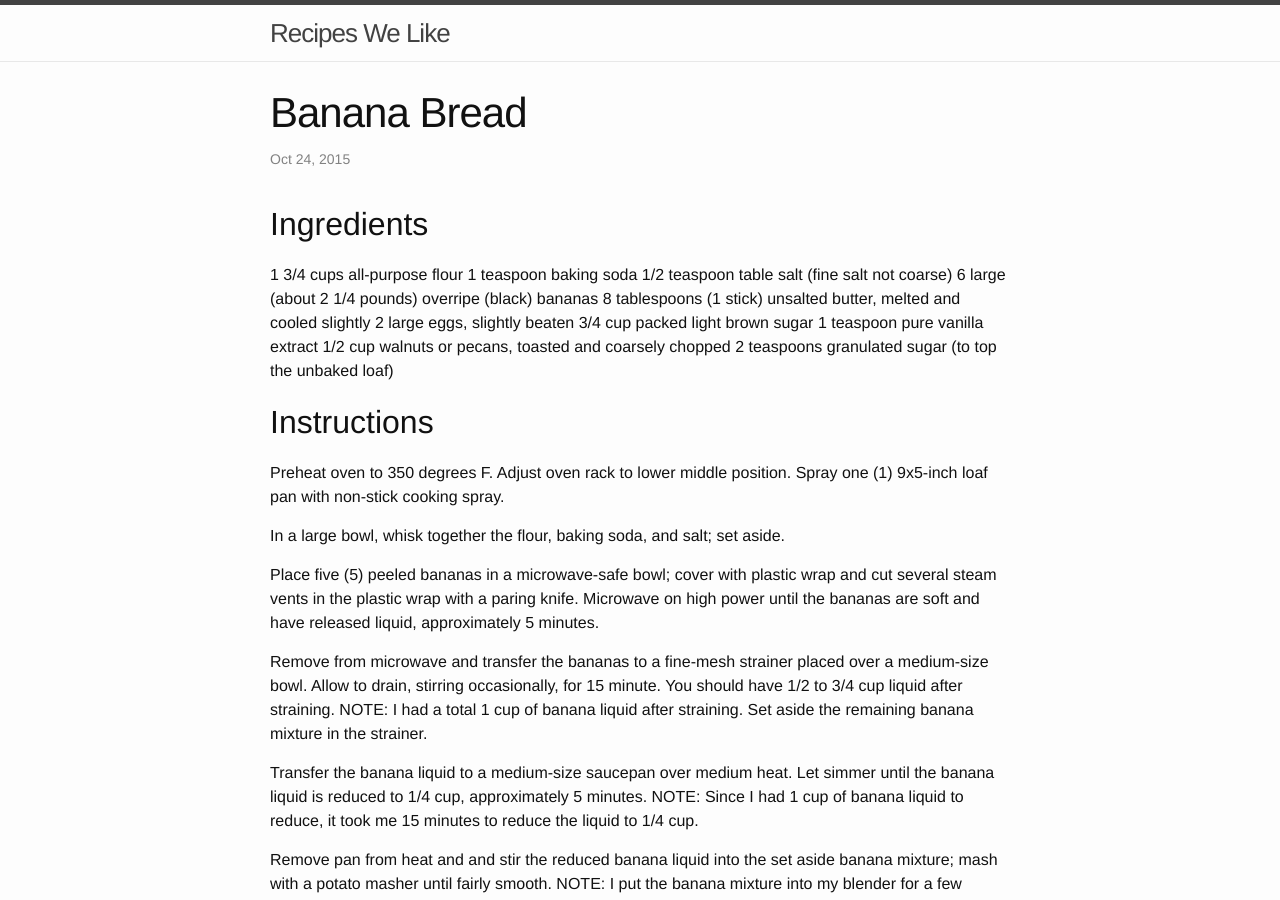
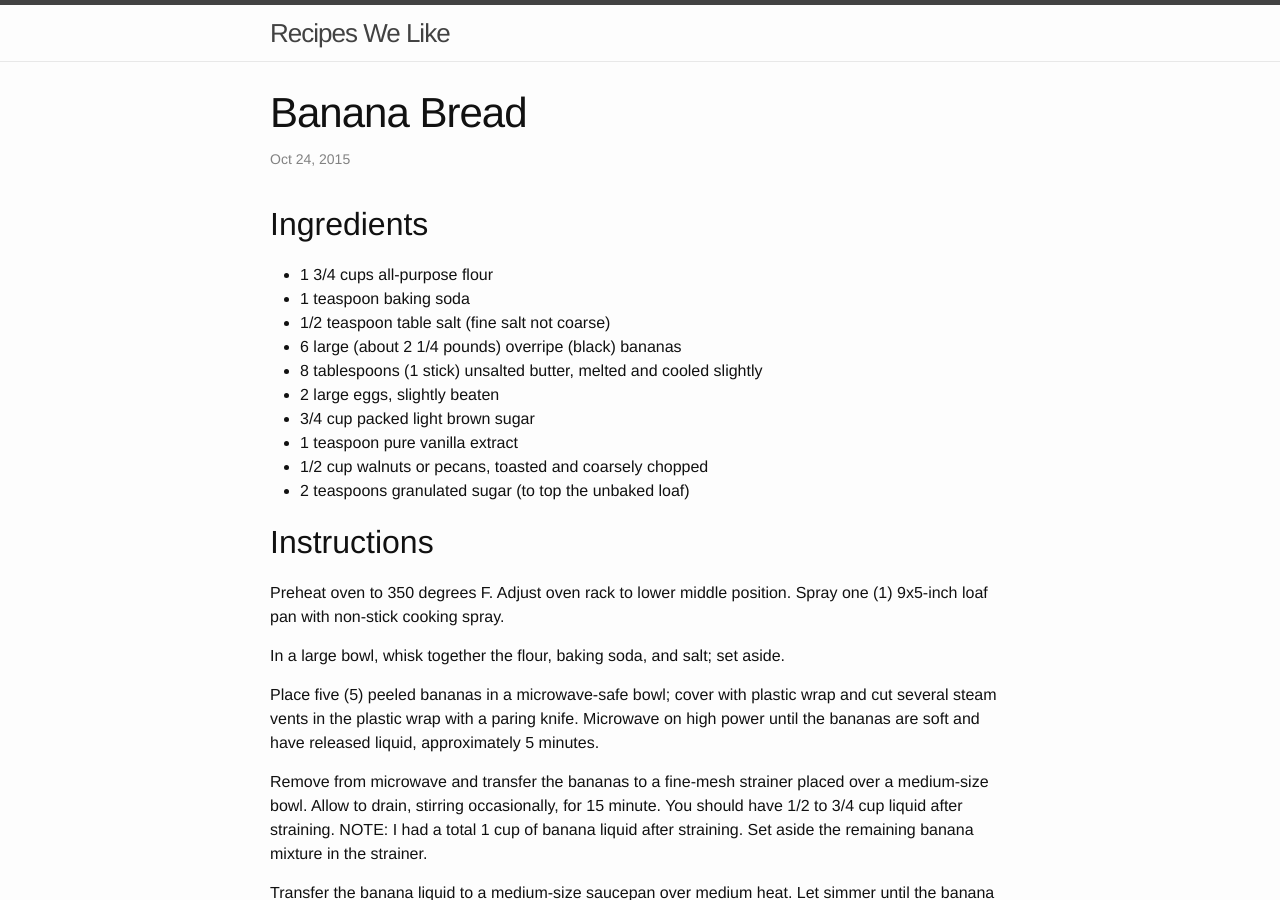
Before and after one commit to ardell/recipes, a Jekyll site: the page built from _posts/2015-10-24-banana-bread.markdown, in a window 1280 px wide and 900 px high. Built offline with Jekyll 4.4.1, drawn with Linux system fonts in a browser that asks for light colours.

```diff
--- a/_posts/2015-10-24-banana-bread.markdown
+++ b/_posts/2015-10-24-banana-bread.markdown
@@ -7,16 +7,16 @@ tags: breads breakfast
 
 Ingredients
 -----------
-1 3/4 cups all-purpose flour
-1 teaspoon baking soda
-1/2 teaspoon table salt (fine salt not coarse)
-6 large (about 2 1/4 pounds) overripe (black) bananas
-8 tablespoons (1 stick) unsalted butter, melted and cooled slightly
-2 large eggs, slightly beaten
-3/4 cup packed light brown sugar
-1 teaspoon pure vanilla extract
-1/2 cup walnuts or pecans, toasted and coarsely chopped
-2 teaspoons granulated sugar (to top the unbaked loaf)
+- 1 3/4 cups all-purpose flour
+- 1 teaspoon baking soda
+- 1/2 teaspoon table salt (fine salt not coarse)
+- 6 large (about 2 1/4 pounds) overripe (black) bananas
+- 8 tablespoons (1 stick) unsalted butter, melted and cooled slightly
+- 2 large eggs, slightly beaten
+- 3/4 cup packed light brown sugar
+- 1 teaspoon pure vanilla extract
+- 1/2 cup walnuts or pecans, toasted and coarsely chopped
+- 2 teaspoons granulated sugar (to top the unbaked loaf)
 
 Instructions
 ------------
```
